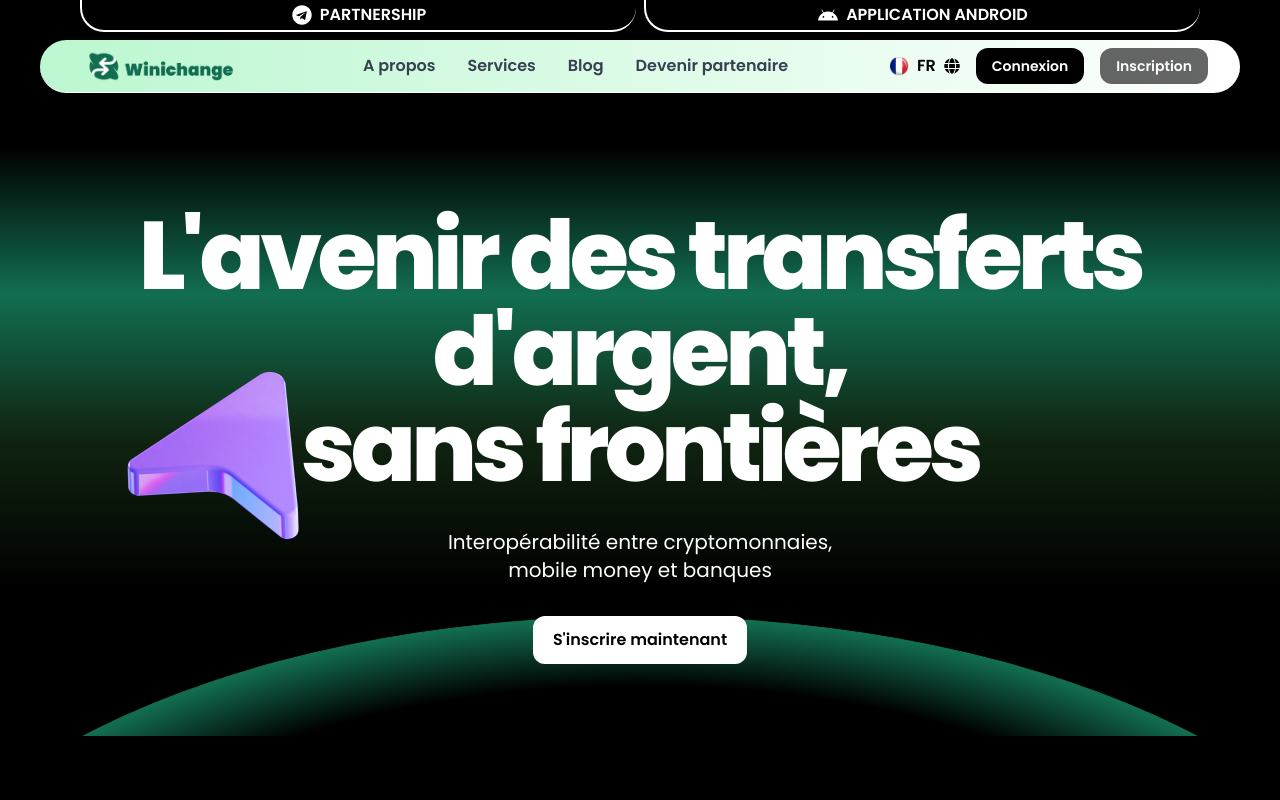
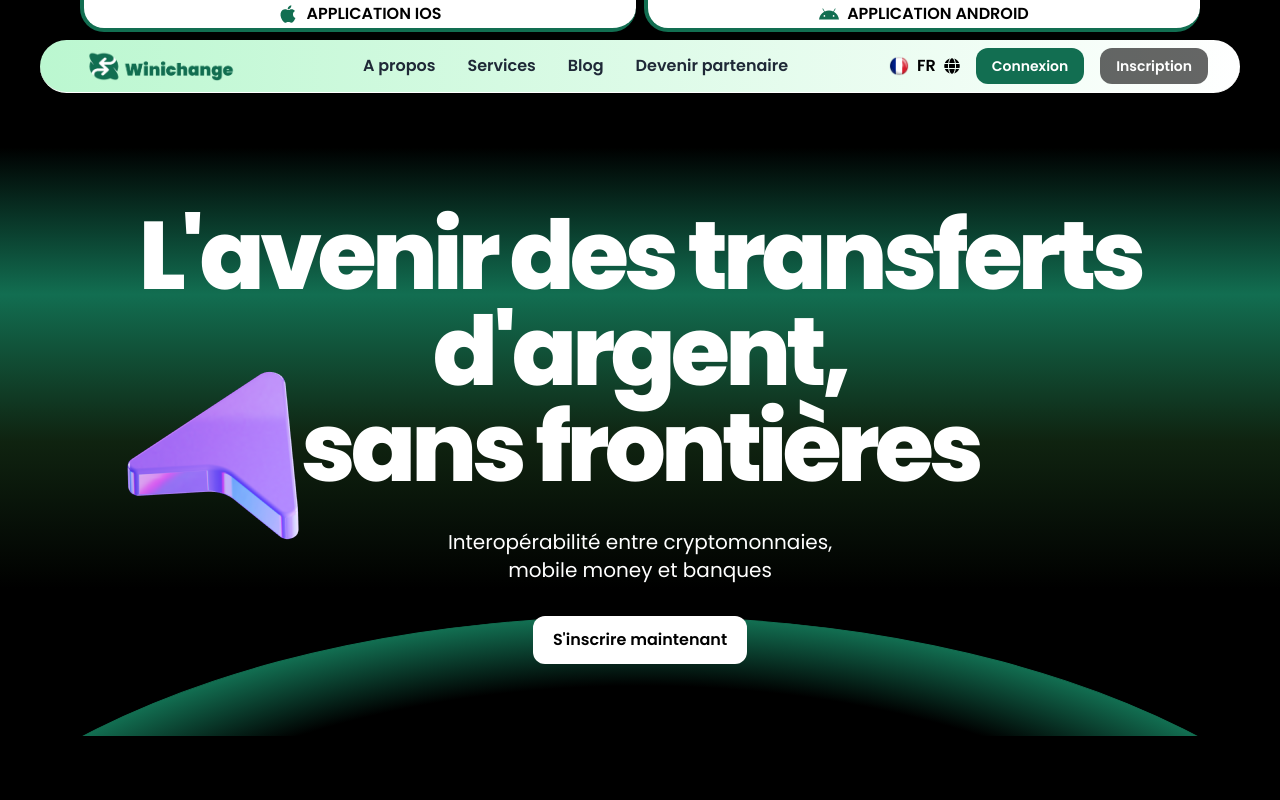
Before and after one commit to YVNNVLEX/WiniChange-Projet-Try, a Next.js app in the folder my-app/: page / in a window 1280 px wide. Shown: the top 800 px of the page. Built offline with nearby package versions, Linux system fonts and the light colour scheme.

Commit message:
Update Header.tsx

```diff
--- a/my-app/src/app/sections/Header.tsx
+++ b/my-app/src/app/sections/Header.tsx
@@ -45,13 +45,13 @@ export const Header = () => {
     return (
         <header className="fixed top-0 w-full z-50">
             <div className="md:container flex items-center text-center justify-center gap-2 w-full md:px-10 font-semibold px-0">
-                <a href="#" className="flex items-center  justify-center gap-2 uppercase flex-1 h-[2rem] py-2 bg-black border-white border-l-2 border-b-2 rounded-b-3xl text-white hover:text-teal-600 transition duration-300 ease-in-out transform hover:scale-x-90">
-                    <FaTelegram className="w-5 h-5" />
-                    <div className='hidden md:block'>PartnerShip</div>
+                <a href="#" className="flex items-center  justify-center gap-2 uppercase flex-1 h-[2rem] py-2   bg-white border-[#126e51]  border-l-2 md:border-l-4 border-b-2 md:border-b-4 rounded-b-3xl hover:text-teal-600 transition duration-300 ease-in-out transform hover:scale-x-90">
+                    <IoLogoApple className="w-5 h-5 text-[#126e51]" />
+                    <div className='hidden md:block text-black'>Application IOS</div>
                 </a>
-                <a href="#" className="flex items-center justify-center gap-2 uppercase flex-1 h-[2rem] bg-black border-white border-l-2 border-b-2 rounded-b-3xl text-white hover:text-teal-600 transition duration-300 ease-in-out transform hover:scale-x-90">
-                    <IoLogoAndroid className="w-5 h-5" />
-                    <div className='hidden md:block'>Application Android</div>
+                <a href="#" className="flex items-center justify-center gap-2 uppercase  flex-1 h-[2rem] bg-white border-[#126e51] border-l-2 md:border-l-4 border-b-2 md:border-b-4 rounded-b-3xl hover:text-teal-600 transition duration-300 ease-in-out transform hover:scale-x-90">
+                    <IoLogoAndroid className="w-5 h-5 text-[#126e51]"/>
+                    <div className='hidden md:block text-black'>Application Android</div>
                 </a>
             </div>
 
@@ -61,28 +61,28 @@ export const Header = () => {
                         <Image src={LogoDesktop} alt="mon_logo_desktop"  className="flex" height={190} width={190}  />
                     </div>
                     <nav className="hidden lg:flex space-x-8">
-                        <a href="#" className="text-gray-700 hover:text-black transition duration-300">A propos</a>
-                        <a href="#" className="text-gray-700 hover:text-black transition duration-300">Services</a>
-                        <a href="#" className="text-gray-700 hover:text-black transition duration-300">Blog</a>
-                        <a href="#" className="text-gray-700 hover:text-black transition duration-300">Devenir partenaire</a>
+                        <a href="#" className="text-gray-800 hover:text-black transition duration-300">A propos</a>
+                        <a href="#" className="text-gray-800 hover:text-black transition duration-300">Services</a>
+                        <a href="#" className="text-gray-800 hover:text-black transition duration-300">Blog</a>
+                        <a href="#" className="text-gray-800 hover:text-black transition duration-300">Devenir partenaire</a>
                     </nav>
                     <div className="flex items-center space-x-4">
                        <div className='hidden md:flex'>
                         <LanguageSwitcher/>
                        </div>
-                        <a href="#" className='rounded-xl bg-black text-white px-4 py-2 text-sm'>Connexion</a>
+                        <a href="#" className='rounded-xl bg-[#126e51] text-white px-4 py-2 text-sm'>Connexion</a>
                         <button className="hidden md:inline-flex bg-black/60 text-white px-4 py-2 rounded-xl text-sm">Inscription</button>
                         {isMenuOpen ? (
-                          <IoClose onClick={toggleMenu} className={`h-7 w-7 lg:hidden cursor-pointer transition-transform duration-300 ${isMenuOpen ? 'rotate-180' : 'rotate-0'}` }/>
+                          <IoClose onClick={toggleMenu} className={`h-7 w-7 text-[#126e51] lg:hidden cursor-pointer transition-transform duration-300 ${isMenuOpen ? 'rotate-180' : 'rotate-0'}` }/>
                         ) : (
-                            <IoMenu onClick={toggleMenu} className={`h-7 w-7 lg:hidden cursor-pointer transition-transform duration-300  ${isMenuOpen ? 'rotate-0' : 'rotate-180'}` } />
+                            <IoMenu onClick={toggleMenu} className={`h-7 w-7 text-[#126e51] lg:hidden cursor-pointer transition-transform duration-300  ${isMenuOpen ? 'rotate-0' : 'rotate-180'}` } />
                         )}
                     </div>
                 </div>
             </div>
             {isMenuOpen && (
                 <div className="md:container md:px-10 my-2 py-5 rounded-[1.8rem] inset-0 bg-white font-semibold flex flex-col items-start px-4 justify-center lg:hidden">
-                    <nav className="flex flex-col items-start space-y-4 text-gray-700 text-xl">
+                    <nav className="flex flex-col items-start space-y-4 text-gray-800 text-xl">
                         <a href="#" >A propos</a>
                         <a href="#" >Services</a>
                         <a href="#" >Blog</a>
```
